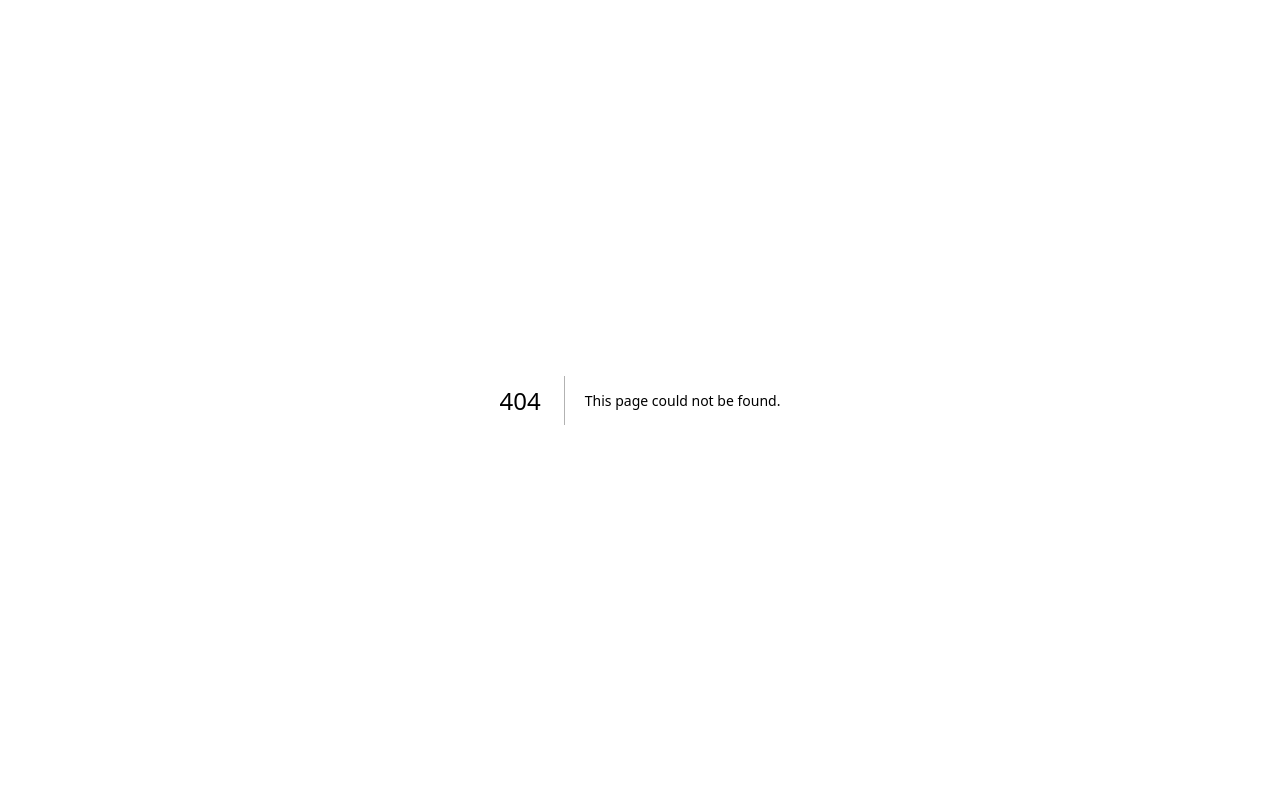
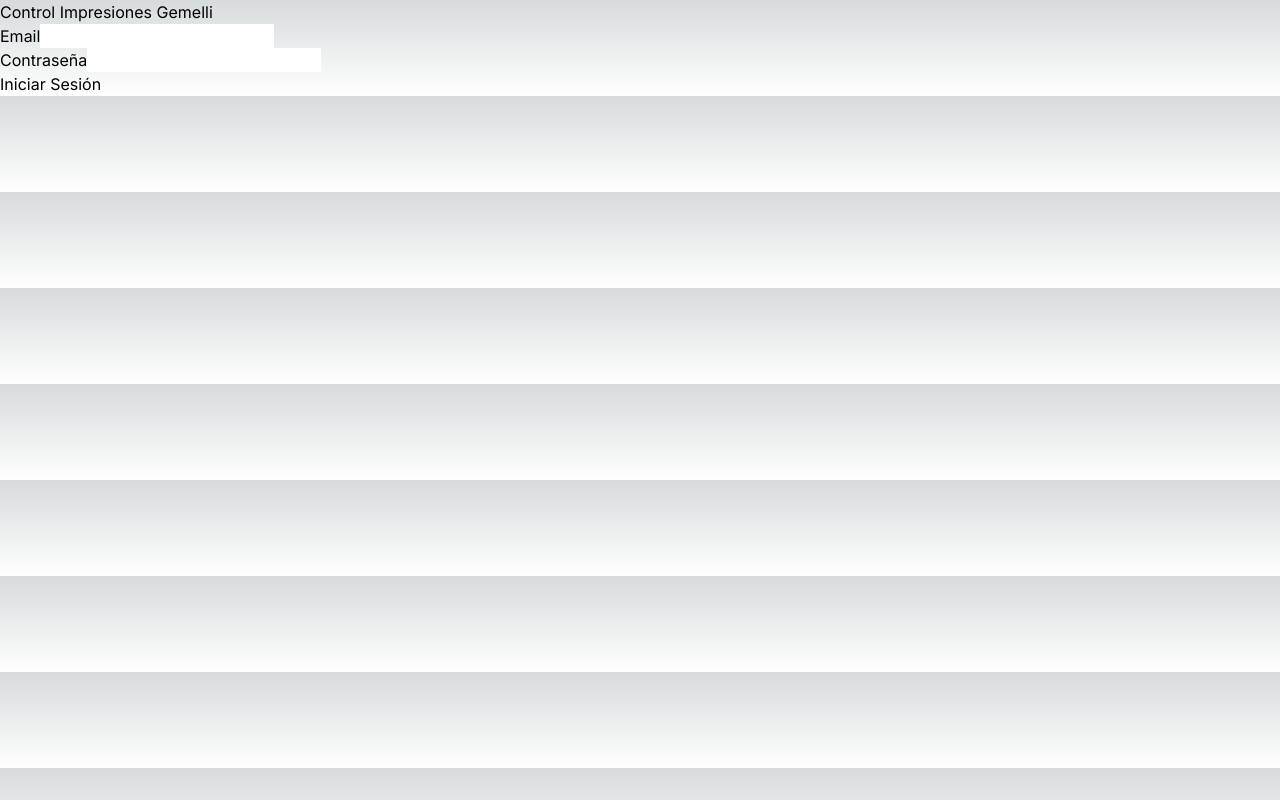
Before and after one commit to JMontes1986/GemelliPrintAgent, a Next.js app in the folder web/: page /login in a window 1280 px wide. Before the commit this address had no page. Built offline with nearby package versions, Linux system fonts and the light colour scheme.

Commit message:
Create page.tsx

```diff
--- /dev/null
+++ b/web/app/login/page.tsx
@@ -0,0 +1,5 @@
+import LoginForm from '@/components/LoginForm'
+
+export default function LoginPage() {
+  return <LoginForm />
+}
```
